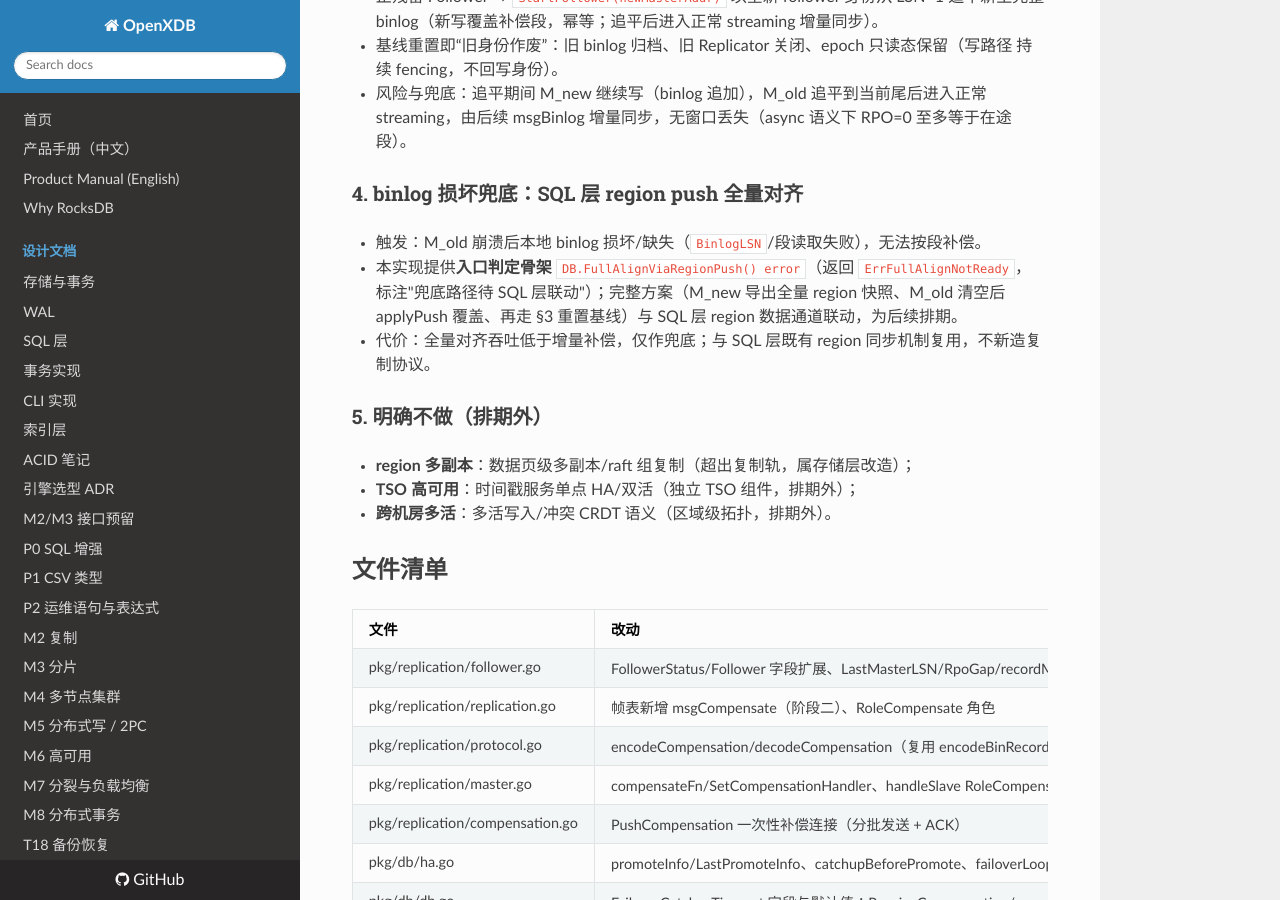
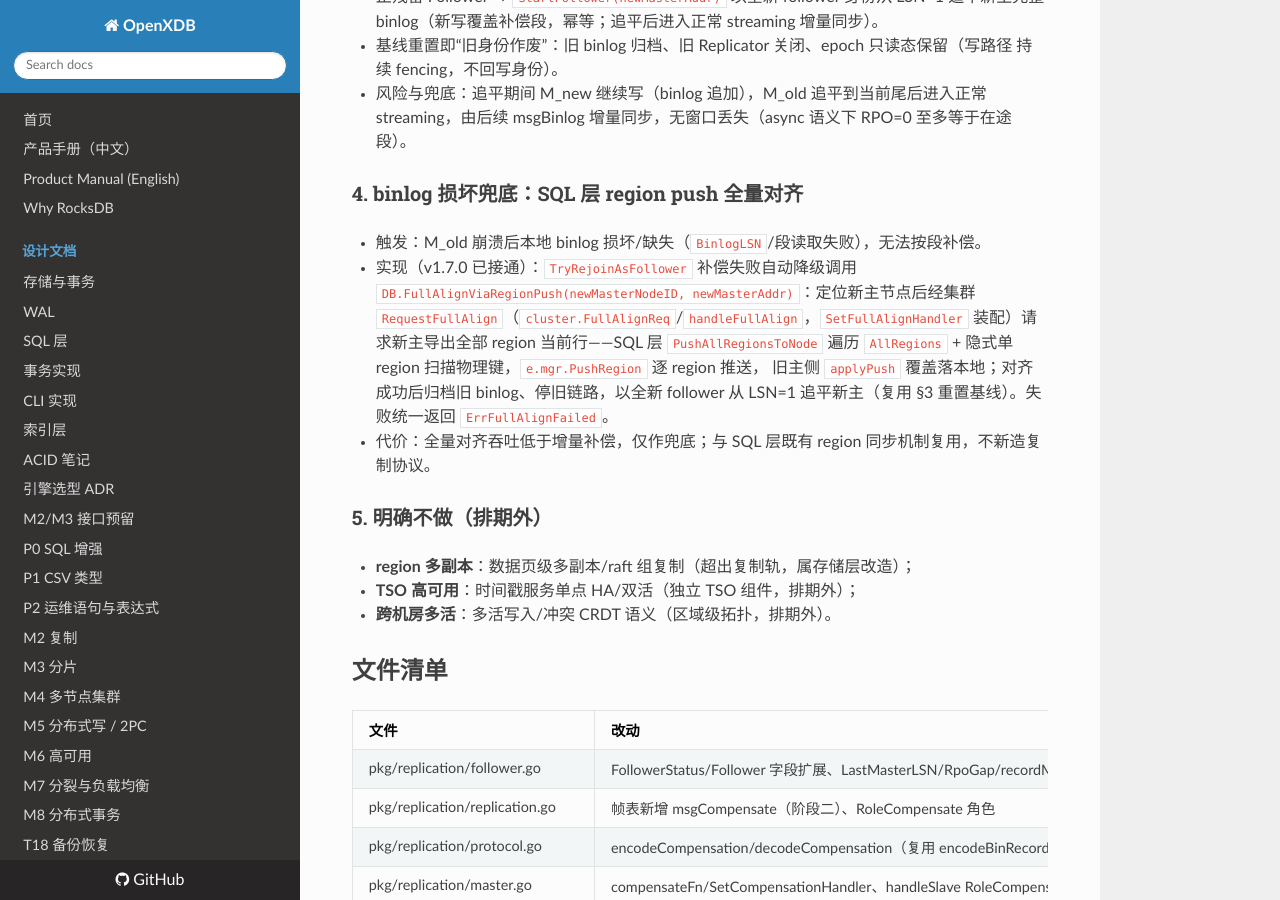
Before and after one commit to zhengkuanhua/openxdb, an MkDocs documentation site: the page built from docs/T43_ha_rpo_rejoin.md, in a window 1280 px wide and 900 px high, scrolled down 3400 px. Built offline with MkDocs 1.6.1, drawn with Linux system fonts in a browser that asks for light colours; nearby versions of some CDN libraries.

Commit message:
docs(ha): T43 全量对齐兜底段更新为已接通（v1.7.0）

```diff
--- a/docs/T43_ha_rpo_rejoin.md
+++ b/docs/T43_ha_rpo_rejoin.md
@@ -126,9 +126,13 @@ M_old 恢复后自动完成：识别新主 → 回灌崩溃前未复制段 →
 ### 4. binlog 损坏兜底：SQL 层 region push 全量对齐
 
 - 触发：M_old 崩溃后本地 binlog 损坏/缺失（`BinlogLSN`/段读取失败），无法按段补偿。
-- 本实现提供**入口判定骨架** `DB.FullAlignViaRegionPush() error`（返回 `ErrFullAlignNotReady`，
-  标注"兜底路径待 SQL 层联动"）；完整方案（M_new 导出全量 region 快照、M_old 清空后
-  applyPush 覆盖、再走 §3 重置基线）与 SQL 层 region 数据通道联动，为后续排期。
+- 实现（v1.7.0 已接通）：`TryRejoinAsFollower` 补偿失败自动降级调用
+  `DB.FullAlignViaRegionPush(newMasterNodeID, newMasterAddr)`：定位新主节点后经集群
+  `RequestFullAlign`（`cluster.FullAlignReq`/`handleFullAlign`，`SetFullAlignHandler`
+  装配）请求新主导出全部 region 当前行——SQL 层 `PushAllRegionsToNode` 遍历
+  `AllRegions` + 隐式单 region 扫描物理键，`e.mgr.PushRegion` 逐 region 推送，
+  旧主侧 `applyPush` 覆盖落本地；对齐成功后归档旧 binlog、停旧链路，以全新
+  follower 从 LSN=1 追平新主（复用 §3 重置基线）。失败统一返回 `ErrFullAlignFailed`。
 - 代价：全量对齐吞吐低于增量补偿，仅作兜底；与 SQL 层既有 region 同步机制复用，不新造复制协议。
 
 ### 5. 明确不做（排期外）
```
